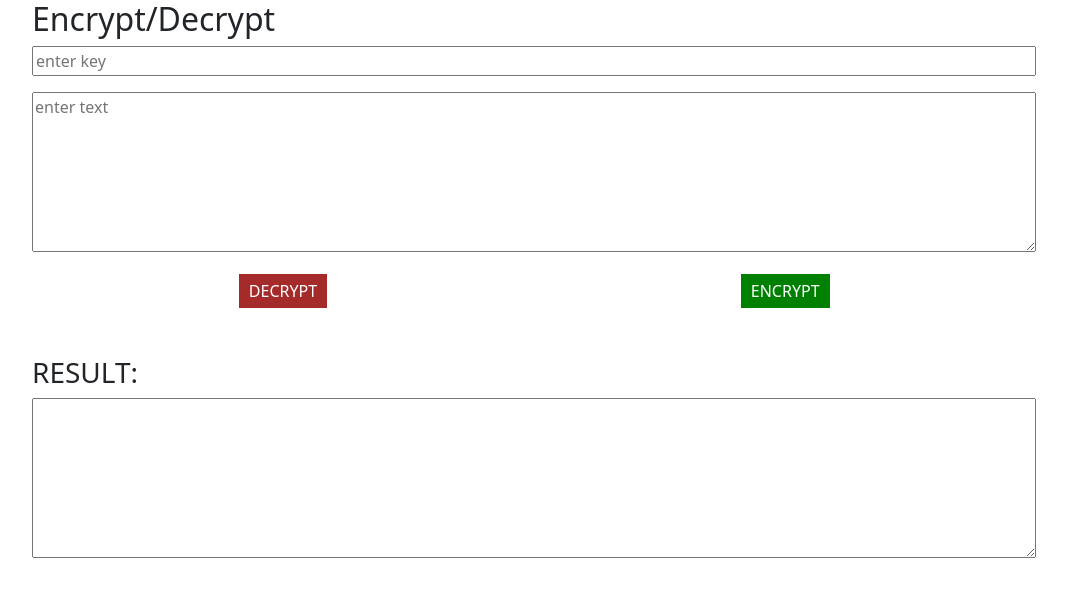
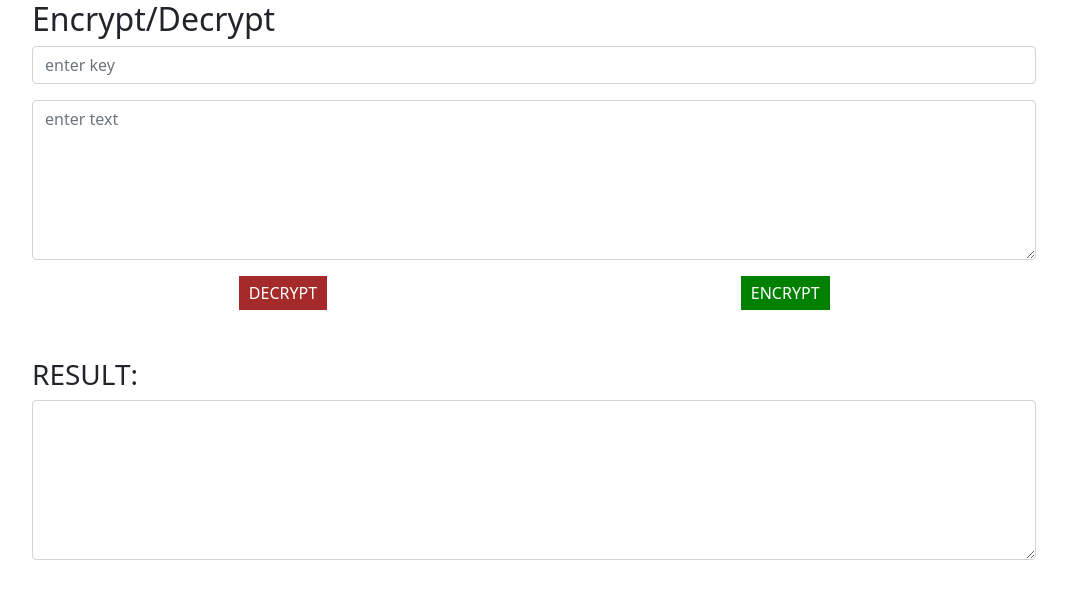
Before and after one commit to Swivro/encipher, a plain HTML site: page index.html in a window 1280 px wide. Shown: the whole page, without its empty margins (50-1117 px from the left). Drawn offline with nearby package versions, Linux system fonts and the light colour scheme.

Commit message:
Update index.html

```diff
--- a/index.html
+++ b/index.html
@@ -13,8 +13,8 @@
 <div class="container">
 <form class="form">
   <h2 class="title">Encrypt/Decrypt</h2>
-  <div><input id="key" class="key" placeholder="enter key" value=""/></div>
-  <textarea id="text" class="text" placeholder="enter text"></textarea>
+  <div><input id="key" class="key form-control" placeholder="enter key" value=""/></div>
+  <textarea id="text" class="text form-control" placeholder="enter text"></textarea>
 
   <div class="buttons">
     <span class="decrypt-button" onclick="decrypt()">DECRYPT</span>
@@ -22,7 +22,7 @@
   </div>
 
   <h3 class="result-title">RESULT:</h3>
-  <textarea id="result" class="text result-text"></textarea>
+  <textarea id="result" class="text result-text form-control"></textarea>
 </form>
 
 </div>
```
